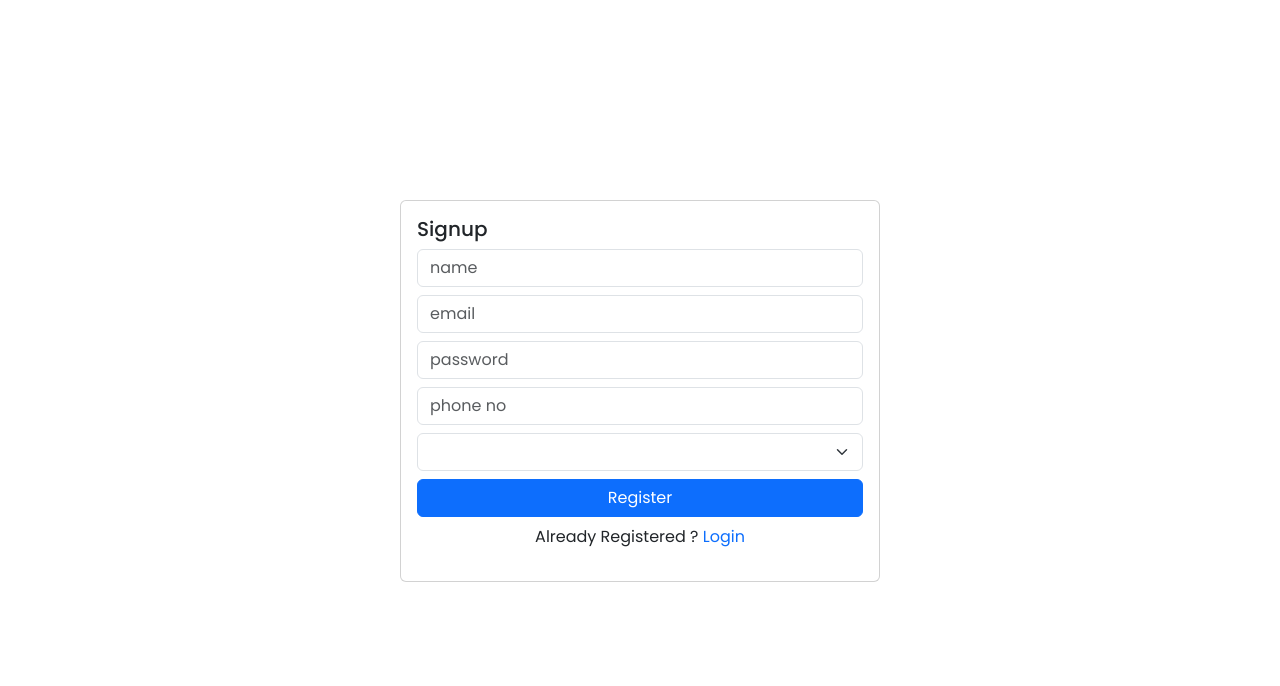
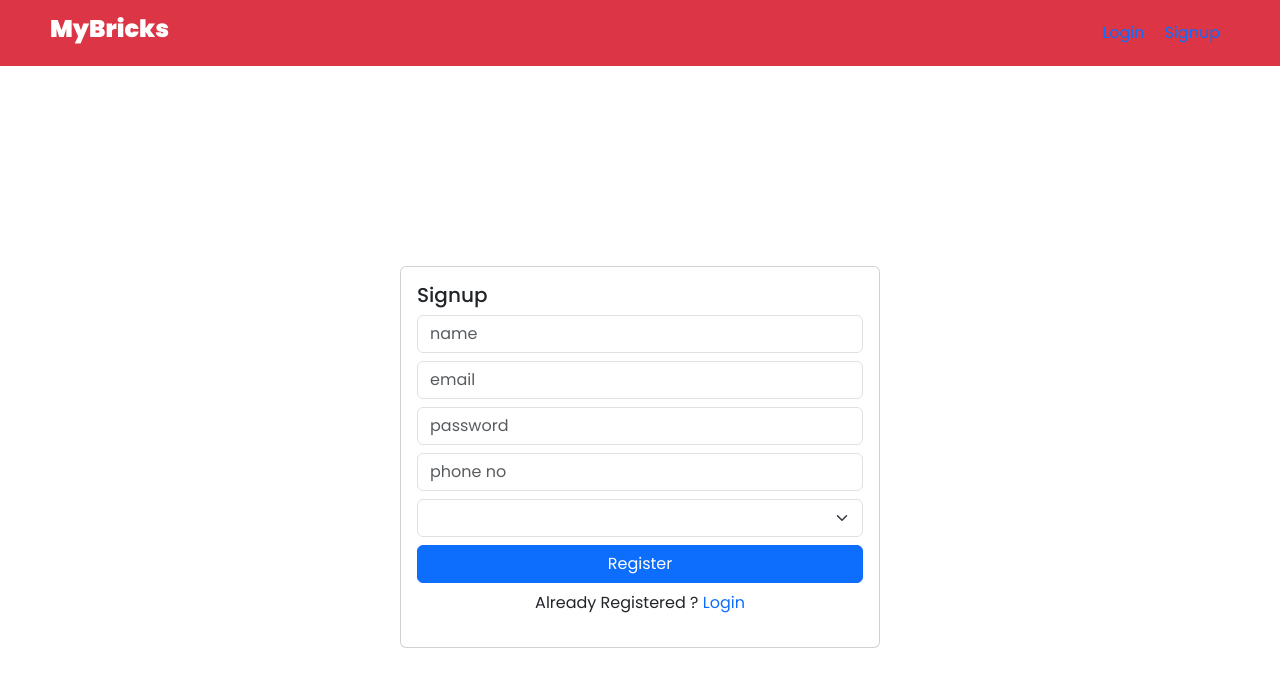
Before and after one commit to Bhavik-prajapati/Property-listing-frontend-ang-18, an Angular app: page /signup in a window 1280 px wide. Shown: the top 686 px of the page. Built offline with nearby package versions, Linux system fonts and the light colour scheme.

Commit message:
stable code

```diff
--- a/src/app/components/header/header.component.html
+++ b/src/app/components/header/header.component.html
@@ -12,24 +12,36 @@
                     <a href="/signup">Login/Signup</a>
                 </li>
             </button> -->
-            <li>
-                <a href="/home" class="text-white">Home</a>
-            </li>
+
             <!-- <li>
                 <a href="/allproperties" class="text-white">All  Properties</a>
             </li> -->
             <!-- <li>
                 <a href="/postproperty" class="text-white">Post Property</a>
             </li> -->
+
+
+                @if (islogin) {
+                    <li>
+                        <a href="/home" class="text-white">Home</a>
+                    </li>
                     <li>
                         <a href="/myproperties" class="text-white">myproperties</a>
                     </li>
                     <li>
-                <!-- <a href="#">Logout</a> -->
                         <span (click)="logout()" class="text-white" style="cursor: pointer;">
                             Logout
                         </span>
                     </li>
+                }
+                @if (!islogin) {
+                    <li>
+                        <a href="/login">Login</a>
+                    </li>
+                    <li>
+                        <a href="/signup">Signup</a>
+                    </li>
+                }
 
         <!-- <li class="text-danger">About</li> -->
     </ul>
--- a/src/app/components/header/header.component.ts
+++ b/src/app/components/header/header.component.ts
@@ -13,15 +13,13 @@ export class HeaderComponent {
   router=inject(Router);
   constructor(){
     const token=localStorage.getItem("token");
-    if(!token){
-      this.islogin=true;
-    }else{
-      this.islogin=false;
-    }
     // if(!token)
     // {
     //   this.router.navigateByUrl("login");
     // }
+    if(token){
+      this.islogin=true;
+    }
   }
 
   logout(){
--- a/src/app/pages/login/login.component.html
+++ b/src/app/pages/login/login.component.html
@@ -1,3 +1,4 @@
+<app-header></app-header>
 <div class="container" style="margin-top: 200px;">
     <div class="card mx-auto" style="width: 25rem;margin-top: 200px;">
         <div class="card-body">
--- a/src/app/pages/login/login.component.ts
+++ b/src/app/pages/login/login.component.ts
@@ -3,11 +3,12 @@ import { FormsModule } from '@angular/forms';
 import { LoginService } from './login.service';
 import { JsonPipe } from '@angular/common';
 import { Router } from '@angular/router';
+import { HeaderComponent } from "../../components/header/header.component";
 
 @Component({
   selector: 'app-login',
   standalone: true,
-  imports: [FormsModule, JsonPipe],
+  imports: [FormsModule, JsonPipe, HeaderComponent],
   templateUrl: './login.component.html',
   styleUrls: ['./login.component.css']  // Fixed the typo here to `styleUrls`
 })
--- a/src/app/pages/signup/signup.component.html
+++ b/src/app/pages/signup/signup.component.html
@@ -1,3 +1,4 @@
+<app-header></app-header>
 <div class="container" style="margin-top: 200px;">
     <div class="card mx-auto" style="width: 30rem;min-height: 40vh;">
         <div class="card-body">
--- a/src/app/pages/signup/signup.component.ts
+++ b/src/app/pages/signup/signup.component.ts
@@ -2,6 +2,7 @@ import { Component } from '@angular/core';
 import { FormsModule } from '@angular/forms';
 import { SignupService } from './signup.service';
 import { Router } from '@angular/router';
+import { HeaderComponent } from "../../components/header/header.component";
 
 interface UserData {
   name: string;
@@ -17,7 +18,7 @@ interface UserData {
 @Component({
   selector: 'app-signup',
   standalone: true,
-  imports: [FormsModule],
+  imports: [FormsModule, HeaderComponent],
   templateUrl: './signup.component.html',
   styleUrl: './signup.component.css'
 })
@@ -27,6 +28,7 @@ export class SignupComponent {
     const token=localStorage.getItem("token");
     if(token)
     {
+      debugger;
       this.router.navigateByUrl("home");
     }
   }
```
Lines whose indentation alone changed are shown as unchanged.
